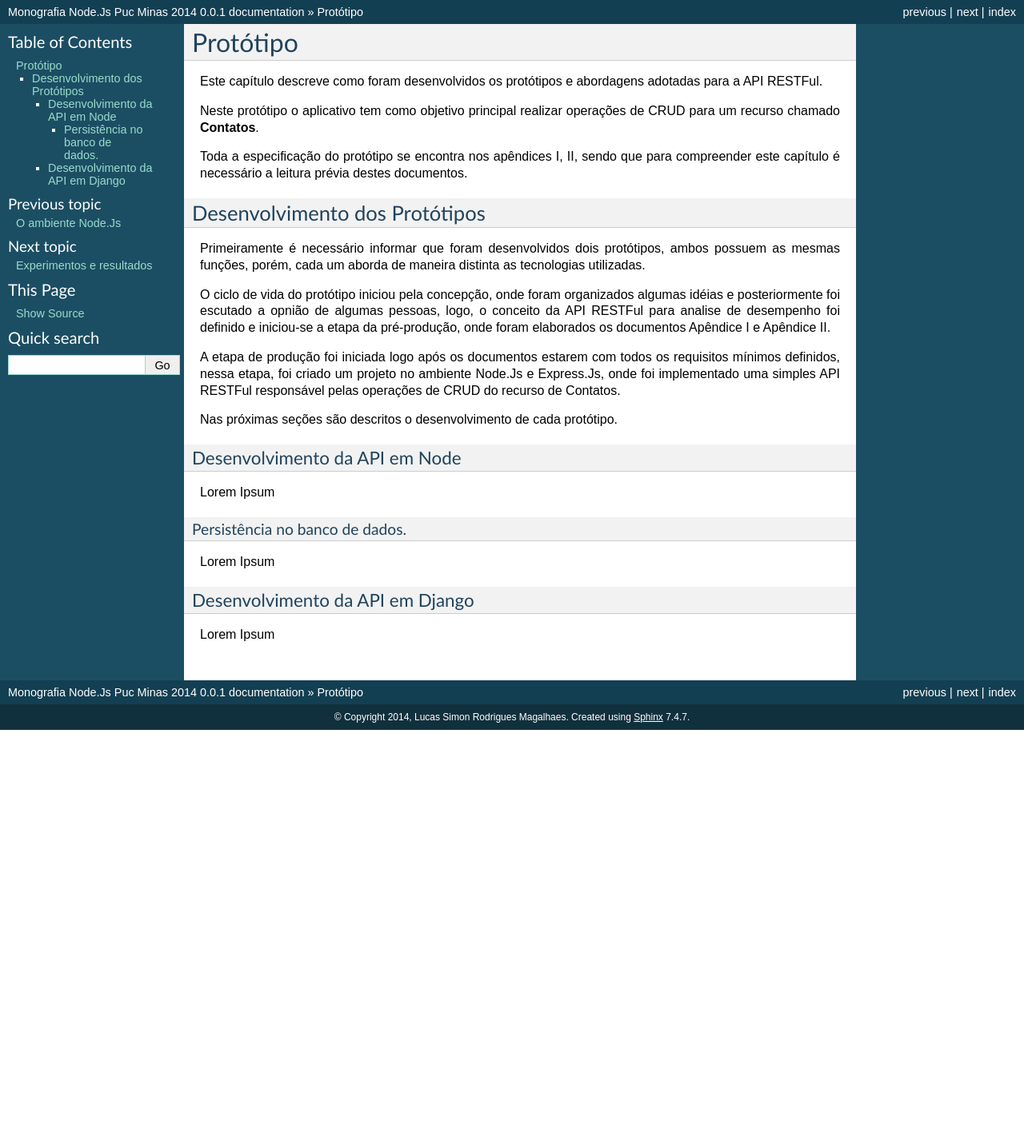
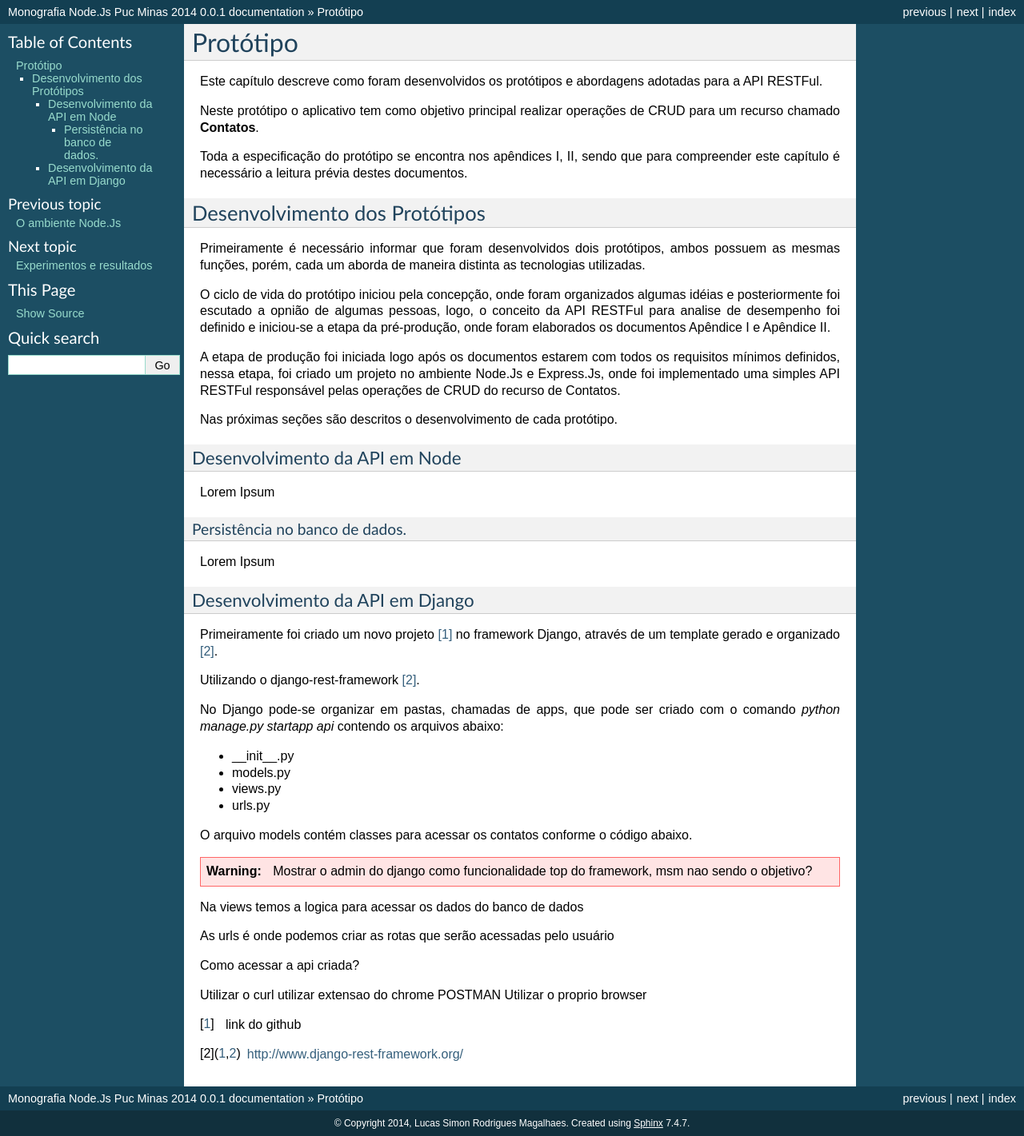
Before and after one commit to lucassimon/monografia, a Sphinx documentation site: the page built from docs/source/monografia/4-prototipos.rst, in a window 1280 px wide. Shown: the whole page at 80% size. Built offline with Sphinx 7.4.7, drawn with Linux system fonts in a browser that asks for light colours; before the commit the page ends 913 px from its top, so only the background shows below that.

Commit message:
Inicia o desenvolvimento do prototipo django

```diff
--- a/docs/source/monografia/4-prototipos.rst
+++ b/docs/source/monografia/4-prototipos.rst
@@ -38,4 +38,57 @@ Lorem Ipsum
 
 Desenvolvimento da API em Django
 ^^^^^^^^^^^^^^^^^^^^^^^^^^^^^^^^
-Lorem Ipsum
+
+Primeiramente foi criado um novo projeto [#f1]_ no framework Django, através de um template gerado e organizado [#f2]_.
+
+
+Utilizando o django-rest-framework [#f2]_.
+
+.. todo::
+
+    Mostrar o link do github para o projeto
+    Colar aqui a imagem gerado pelo django-rest-framework
+    Mostrar como instalar o django-rest-framework
+    Mostrar como setar o modulo ao projeto
+    Mostrar as configurações basicas para o modulo
+    Mostrar a configuracao de permissao na documentação
+
+No Django pode-se organizar em pastas, chamadas de apps, que pode ser criado com o comando *python manage.py startapp api* contendo os arquivos abaixo:
+
+* __init__.py
+* models.py
+* views.py
+* urls.py
+
+O arquivo models contém classes para acessar os contatos conforme o código abaixo.
+
+.. todo::
+
+    Colar aqui o código da classe model Contato
+    Mostrar como o django cria varias tabelas alem das principais
+
+.. warning::
+
+    Mostrar o admin do django como funcionalidade top do framework, msm nao sendo o objetivo?
+
+Na views temos a logica para acessar os dados do banco de dados
+
+.. todo::
+    Mostrar como instalar a app django-rest-framework
+    Colar aqui o código da view Contato
+
+As urls é onde podemos criar as rotas que serão acessadas pelo usuário
+
+.. todo::
+
+    Colar aqui o código da classe model Contato
+
+
+Como acessar a api criada?
+
+Utilizar o curl
+utilizar extensao do chrome POSTMAN
+Utilizar o proprio browser
+
+.. [#f1] link do github
+.. [#f2] http://www.django-rest-framework.org/
```
